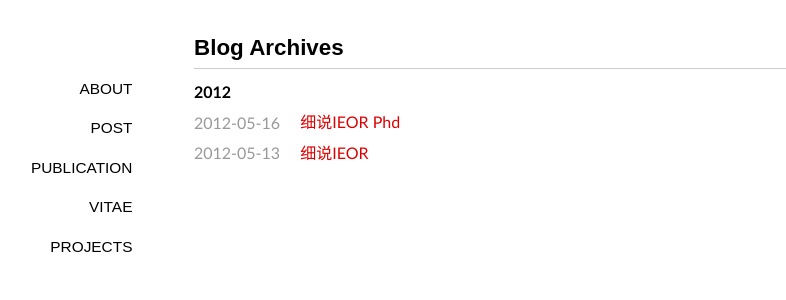
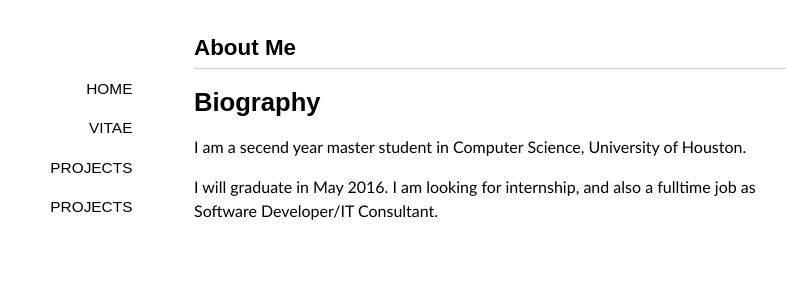
Before and after one commit to shiyiwen/shiyiwen.github.io, a Jekyll site: the page built from index.md, in a window 1280 px wide. Shown: the top 300 px of the page, without its empty margins (146-932 px from the left). Built offline with Jekyll 4.4.1, drawn with Linux system fonts in a browser that asks for light colours; some web fonts are replaced; Markdown is read by kramdown in place of the engine named in the settings.

Commit message:
update content

```diff
--- a/_layouts/default.html
+++ b/_layouts/default.html
@@ -17,16 +17,10 @@
         <h1>{{ page.title }}</h1>
         </header>
         <nav>
-	<span><a title="about" class="" href="{{ site.url }}/about/">about</a></span>
-   	<span><a title="post" class="" href="{{ site.url }}/">post</a></span>
- 	<span><a title="publication" class="" href="{{ site.url }}/publication/">publication</a></span>
- <!--        <span><a title="guestbook" class="" href="{{ site.url }}/guestbook/">guestbook</a></span>	-->
+        <span><a title="home" class="" href="{{ site.url }}/">home</a></span>
         <span><a title="vitae" class="" href="{{ site.url }}/vitae/">vitae</a></span>
         <span><a title="projects" class="" href="{{ site.url }}/projects/">projects</a></span>
- <!--          <span><a title="tags" class="" href="{{ site.url }}/tags/">tags</a></span>
-        <span><a title="links" class="" href="{{ site.url }}/links/">links</a></span>
-        <span><a title="subscribe by RSS" class="" href="{{ site.url }}/feed/">subscribe</a></span>
--->
+        <span><a title="Contact" class="" href="{{ site.url }}/projects/">projects</a></span>
         </nav>
         <article class="content">
         {{ content }}
--- a/index.md
+++ b/index.md
@@ -1,18 +1,10 @@
 ---
-title: Blog Archives
+title: About Me
 layout: page
+comments: no
 ---
+# Biography
 
-<ul class="listing">
-{% for post in site.posts %}
-  {% capture y %}{{post.date | date:"%Y"}}{% endcapture %}
-  {% if year != y %}
-    {% assign year = y %}
-    <li class="listing-seperator">{{ y }}</li>
-  {% endif %}
-  <li class="listing-item">
-    <time datetime="{{ post.date | date:"%Y-%m-%d" }}">{{ post.date | date:"%Y-%m-%d" }}</time>
-    <a href="{{ site.url }}{{ post.url }}" title="{{ post.title }}">{{ post.title }}</a>
-  </li>
-{% endfor %}
-</ul>
+I am a secend year master student in Computer Science, University of Houston.
+
+I will graduate in May 2016. I am looking for internship, and also a fulltime job as Software Developer/IT Consultant.
```
Also changed, not shown: about/index.md (deleted, +0 -19 lines), categories/index.md (deleted, +0 -34 lines), guestbook/index.md (deleted, +0 -36 lines), links/index.md (deleted, +0 -22 lines), tags/index.md (deleted, +0 -34 lines), favicon.ico, 1 other file.
